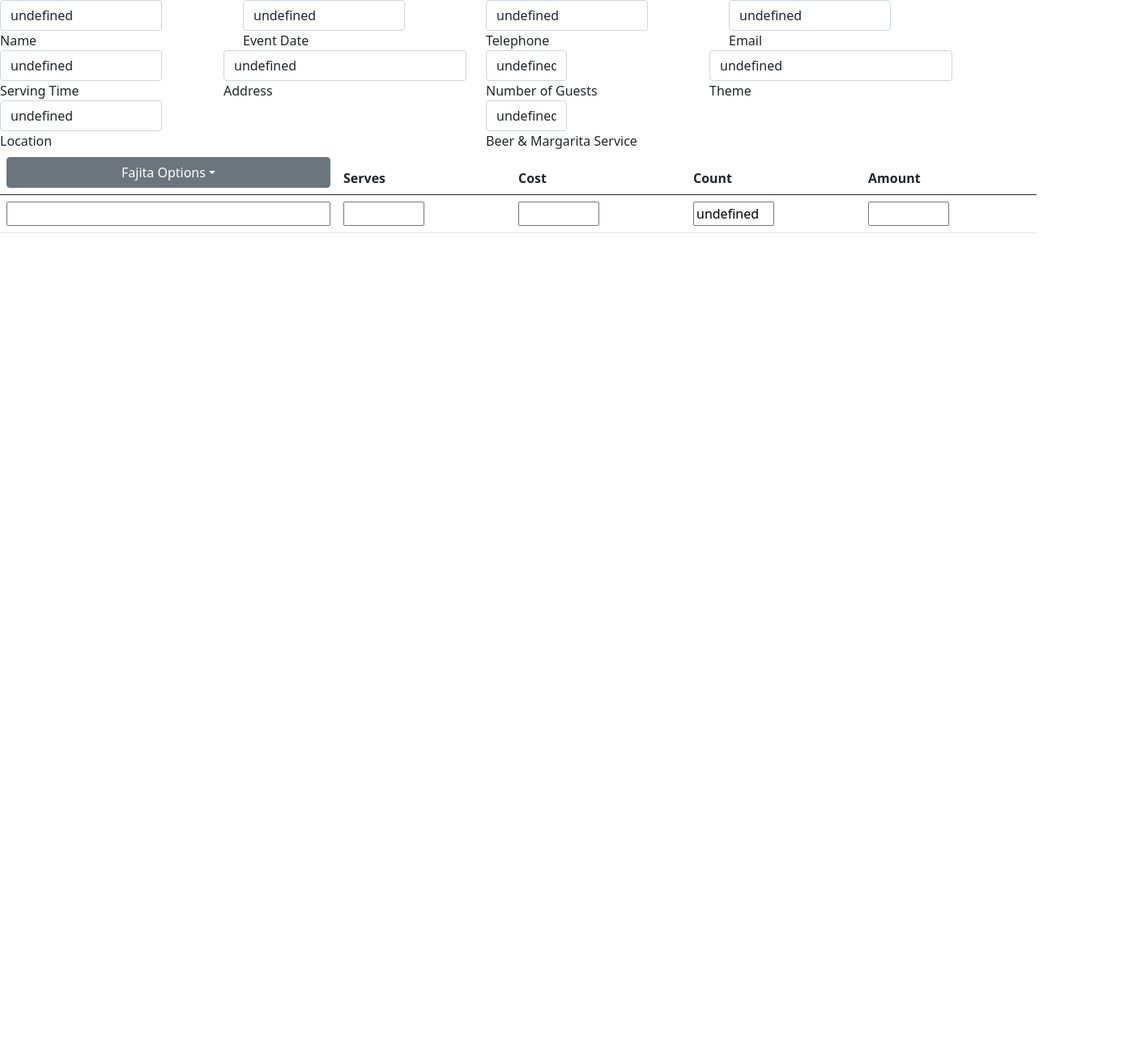
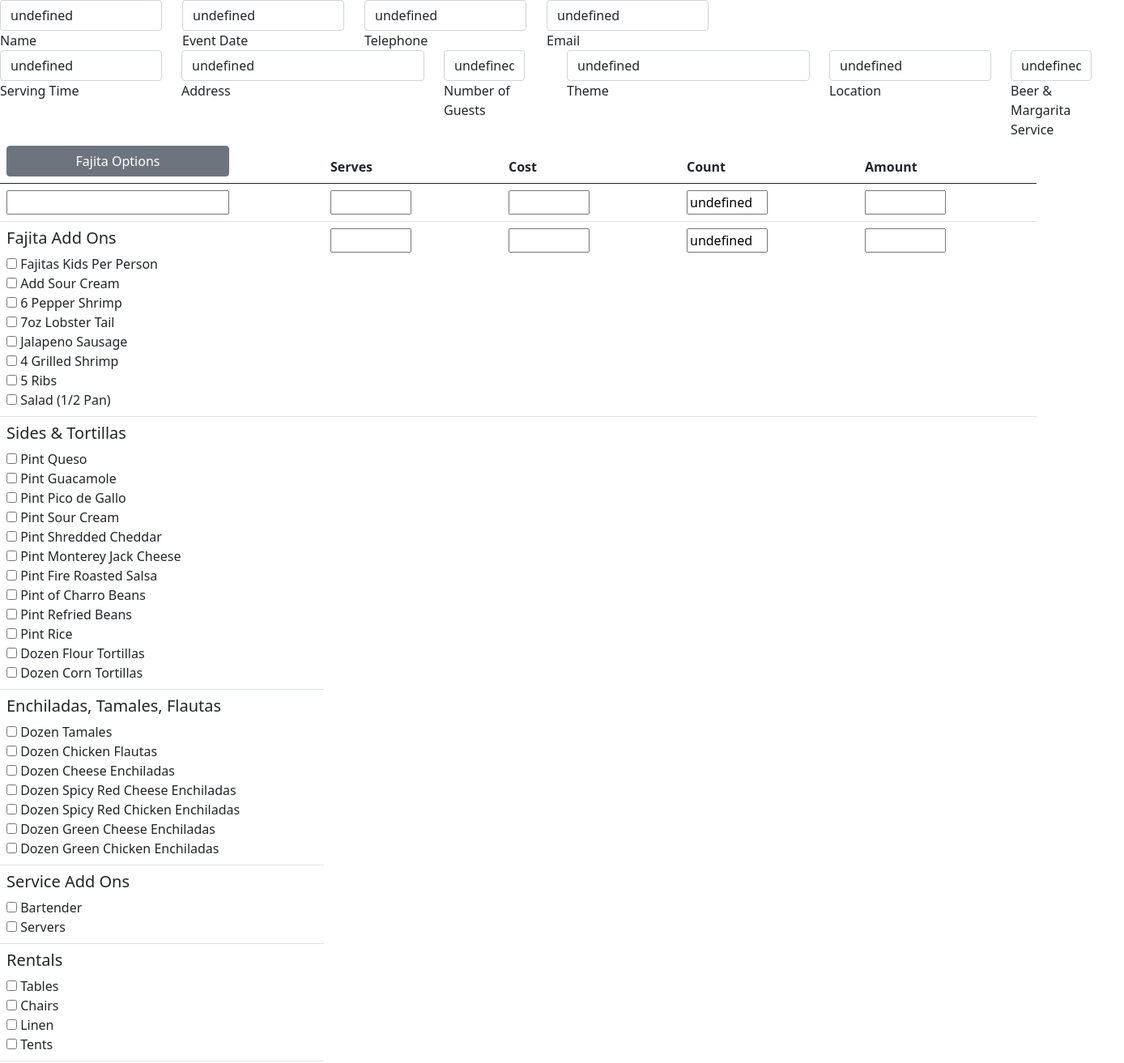
Before and after one commit to glenhood/LupeCateringQuote, a website: page Lupe.html in a window 1280 px wide. Shown: the whole page at 81% size, 1388 px wide, since content can reach past the window. Before the commit the page ends 800 px from the top, so only its background shows below. Drawn offline with nearby package versions, Linux system fonts and the light colour scheme.

Commit message:
added checkboxes for all category list items

```diff
--- a/CateringItems.json
+++ b/CateringItems.json
@@ -2,38 +2,76 @@
     "Items": [
     {
         "Title": "Mixed Beef & Chicken Fajita",
-        "Price": "18.9500000000000",
+        "Price": 18.95,
         "Category": "Fajita Buffet",
         "Serves": 1
     },
     {
         "Title": "Chicken Fajitas",
-        "Price": "14.9500000000000",
+        "Price": 14.95,
         "Category": "Fajita Buffet",
         "Serves": 1
 
     },
     {
         "Title": "Beef Fajitas",
-        "Price": "25.9500000000000",
+        "Price": 25.95,
         "Category": "Fajita Buffet",
         "Serves": 1
     },
     {
         "Title": "Trios Beef, Chicken & Shrimp",
-        "Price": "20.9500000000000",
+        "Price": 20.95,
         "Category": "Fajita Buffet",
         "Serves": 1
     },
     {
         "Title": "Fajitas Kids Per Person",
-        "Price": "7.95000000000000",
-        "Category": "Kids Fajita Buffet"
+        "Price": 7.95,
+        "Category": "Add On Fajita Buffet",
+        "Serves": 1
     },
     {
         "Title": "Add Sour Cream",
-        "Price": "1.00000000000000",
-        "Category": "Add On Fajita Buffet"
+        "Price": 1.00,
+        "Category": "Add On Fajita Buffet",
+        "Serves": 1
+    },
+    {
+        "Title": "6 Pepper Shrimp",
+        "Price": 18.00,
+        "Category": "Add On Fajita Buffet",
+        "Serves": 2.5
+    },
+    {
+        "Title": "7oz Lobster Tail",
+        "Price": 25.00,
+        "Category": "Add On Fajita Buffet",
+        "Serves": 2.5
+    },
+    {
+        "Title": "Jalapeno Sausage",
+        "Price": 5.00,
+        "Category": "Add On Fajita Buffet",
+        "Serves": 2.5
+    },
+    {
+        "Title": "4 Grilled Shrimp",
+        "Price": 9.00,
+        "Category": "Add On Fajita Buffet",
+        "Serves": 2.5
+    },
+    {
+        "Title": "5 Ribs",
+        "Price": 15.00,
+        "Category": "Add On Fajita Buffet",
+        "Serves": 2.5
+    },
+    {
+        "Title": "Salad (1/2 Pan)",
+        "Price": 20.00,
+        "Category": "Add On Fajita Buffet",
+        "Serves": 7
     },
     {
         "Title": "Pint Queso",
--- a/Lupe.html
+++ b/Lupe.html
@@ -12,7 +12,7 @@
         </title>
 </head>
 <body>
-    <div style="width:1200px"class="row">
+    <div style="width:900px"class="row">
         <div class="col">
         <input style="width:200px" type="text" class="form-control" id="name"></imput>Name
         </div>
@@ -27,7 +27,7 @@
         </div>
     </div>
 
-    <div style="width:1200px"class="row">
+    <div style="width:1400px"class="row">
         <div class="col">
             <input style="width:200px" type="text" class="form-control" placeholder="Serving Time" aria-label="time" id='time'>Serving Time
         </div>
@@ -52,7 +52,7 @@
           <tr>
             <th scope="col" style="width:400px">
                 <div class="dropdown">
-                <button class="btn btn-secondary dropdown-toggle" type="button" data-bs-toggle="dropdown" aria-expanded="false" style="padding:1;width:400px">Fajita Options</button>
+                <button class="btn btn-secondary dropdown-toggle-sm" type="button" data-bs-toggle="dropdown" aria-expanded="false" style="padding:1;width:275px">Fajita Options</button>
                 <button class="dropdown-menu" id="fajita-titles"></button>
                 </div>
             </th>
@@ -63,14 +63,37 @@
         </thead>
         <tbody>
           <tr>
-            <td><input type='text' id='output' style="width:400px"></input></td>
+            <td><input type='text' id='output' style="width:275px"></input></td>
             <td><input type='text' id='serves' style="width:100px"></input></td>
             <td><input type='text' id='price' style="width:100px"></input></td>
             <td><input type='int' id='second_total_field' style="width:100px"></input></td>
             <td><input type='text' id='sum' style="width:100px"></input></td>
         </tr>
+          <tr>
+            <tbody id="rows-container">
+            <td><h5>Fajita Add Ons</h5>
+                <label type='text' style="list-style-type:none;" id='fajita-addOns' style="width:400px">
+                    <td><input type='text' id='serves2' style="width:100px"></input></td>
+                    <td><input type='text' id='price2' style="width:100px"></input></td>
+                    <td><input type='int' id='third_total_field' style="width:100px"></input></td>
+                    <td><input type='text' id='sum2' style="width:100px"></input></td>
+                </label></td>
+
+          </tr>
+          <tr>
+            <td><h5>Sides & Tortillas</h5><label type='text' style="list-style-type:none;" id='Sides & Tortillas' style="width:400px"></label></td>
+          </tr>
+          <tr>
+            <td><h5>Enchiladas, Tamales, Flautas</h5><label type='text' style="list-style-type:none;" id='Enchiladas, Tamales, Flautas' style="width:400px"></label></td>
+          </tr>
+          <tr>
+            <td><h5>Service Add Ons</h5><label type='text' id='Service Add Ons' style="list-style-type:none;" style="width:400px"></label></td>
+          </tr>
+          <tr>
+            <td><h5>Rentals</h5><label type='text' id='Rentals' style="list-style-type:none;" style="width:400px"></label></td>
+          </tr>
+        </tbody>
         </tbody>
       </table>
-
 </body>
 </html>
--- a/app.js
+++ b/app.js
@@ -20,6 +20,68 @@ $(function(){
               li.appendChild(document.createTextNode(title));
               ul.appendChild(li);
             }
+            if (val[i].Category === "Add On Fajita Buffet") {
+              const title2 = val[i].Title;
+              const ul2 = document.getElementById("fajita-addOns");
+              const li2 = document.createElement("li");
+              const input = document.createElement("input");
+              input.type = "checkbox";
+              input.name = "fajita-addOns[]";
+              input.value = title2;
+              li2.appendChild(input);
+              li2.appendChild(document.createTextNode(" " + title2));
+              ul2.appendChild(li2);
+            }
+
+            if (val[i].Category === "Sides & Tortillas") {
+              const title2 = val[i].Title;
+              const ul2 = document.getElementById("Sides & Tortillas");
+              const li2 = document.createElement("li");
+              const input = document.createElement("input");
+              input.type = "checkbox";
+              input.name = "fajita-addOns[]";
+              input.value = title2;
+              li2.appendChild(input);
+              li2.appendChild(document.createTextNode(" " + title2));
+              ul2.appendChild(li2);
+            }
+            if (val[i].Category === "Enchiladas, Tamales, Flautas") {
+              const title2 = val[i].Title;
+              const ul2 = document.getElementById("Enchiladas, Tamales, Flautas");
+              const li2 = document.createElement("li");
+              const input = document.createElement("input");
+              input.type = "checkbox";
+              input.name = "fajita-addOns[]";
+              input.value = title2;
+              li2.appendChild(input);
+              li2.appendChild(document.createTextNode(" " + title2));
+              ul2.appendChild(li2);
+            }
+            if (val[i].Category === "Service Add Ons") {
+              const title2 = val[i].Title;
+              const ul2 = document.getElementById("Service Add Ons");
+              const li2 = document.createElement("li");
+              const input = document.createElement("input");
+              input.type = "checkbox";
+              input.name = "fajita-addOns[]";
+              input.value = title2;
+              li2.appendChild(input);
+              li2.appendChild(document.createTextNode(" " + title2));
+              ul2.appendChild(li2);
+            }
+            if (val[i].Category === "Rentals") {
+              const title2 = val[i].Title;
+              const ul2 = document.getElementById("Rentals");
+              const li2 = document.createElement("li");
+              const input = document.createElement("input");
+              input.type = "checkbox";
+              input.name = "fajita-addOns[]";
+              input.value = title2;
+              li2.appendChild(input);
+              li2.appendChild(document.createTextNode(" " + title2));
+              ul2.appendChild(li2);
+            }
+
           }
         });
       }
@@ -28,11 +90,42 @@ $(function(){
     $('#fajita-titles').on('click', 'li', function() {
       var value = $(this).text();
       $('#output').val(value);
-      var price = getPrice(value);
+      var price = parseFloat(getPrice(value));
       $('#price').val(price);
-      var price = getServes(value);
+      var serves = getServes(value);
       $('#serves').val(serves);
+
+      var total = parseFloat(document.getElementById('total').value);
+      var price = parseFloat($('#price').val());
+      var result = total * price;
+      document.getElementById('sum').value = result;
     });
+
+    $('#fajita-addOns').on('change', 'input[type="checkbox"]', function() {
+      var value = $(this).val();
+      var isChecked = $(this).is(':checked');
+
+      if (isChecked) {
+        // $('#output2').val(value);
+        var price = parseFloat(getPrice(value));
+        $('#price2').val(price);
+        var serves = getServes(value);
+        $('#serves2').val(serves);
+
+        var total = parseFloat(document.getElementById('total').value);
+        var price = parseFloat($('#price2').val());
+        var serves = parseFloat($('#serves2').val());
+        var result = (total / serves) * price;
+        document.getElementById('sum2').value = result;
+      } else {
+        $('#output2').val('');
+        $('#price2').val('');
+        $('#serves2').val('');
+        document.getElementById('sum2').value = '';
+      }
+    });
+
+
 
     function getPrice(title) {
       var price = "";
@@ -46,7 +139,7 @@ $(function(){
             for(var i=0; i < val.length; i++){
               var item = val[i];
               if (item.Title === title) {
-                price = item.Price;
+                price = parseFloat(item.Price);
                 break;
               }
             }
@@ -56,8 +149,9 @@ $(function(){
       return price;
     }
 
+
     function getServes(title) {
-        // var serves = "";
+        var serves = "";
         $.ajax({
           type : "GET",
           url : "CateringItems.json",
@@ -85,8 +179,6 @@ $(function(){
 
 
     var queryString = window.location.search.substring(1);
-
-    // Parse the query string into an object
     var params = {};
     queryString.split('&').forEach(function(pair) {
         pair = pair.split('=');
@@ -101,14 +193,7 @@ $(function(){
     document.getElementById('address').value = params['address'];
     document.getElementById('total').value = params['total'];
     document.getElementById('second_total_field').value = params['total'];
+    document.getElementById('third_total_field').value = params['total'];
     document.getElementById('location').value = params['location'];
     document.getElementById('theme').value = params['theme'];
     document.getElementById('lservice').value = params['lservice'];
-
-    var total = parseFloat(document.getElementById('total').value);
-    var price = parseFloat($('#price').val());
-
-    if (!isNaN(total) && !isNaN(price)) {
-    var result = total * price;
-    document.getElementById('sum').value = result;
-    }
--- a/fields.js
+++ b/fields.js
@@ -1,4 +1,4 @@
-document.getElementById("fieldsform").addEventListener('submit', function(event) {
+document.getElementById("fieldsform").addEventListener('Submit', function(event) {
     // Prevent the form from submitting normally
     event.preventDefault();
 
@@ -12,5 +12,7 @@ document.getElementById("fieldsform").addEventListener('submit', function(event)
     }
 
     // Redirect to the next page with the query string
-    window.location.href = 'Lupe.html' + queryString;
+    window.location.href = "Lupe.html";
 });
+
+console.log(queryString)
--- a/style.css
+++ b/style.css
@@ -14,3 +14,6 @@
   ul li a:hover {
     background-color: #ccc;
   }
+  label {
+    margin-bottom: px;
+  }
```
Also changed, not shown: fieldsPage.html (+1 -2 lines).
